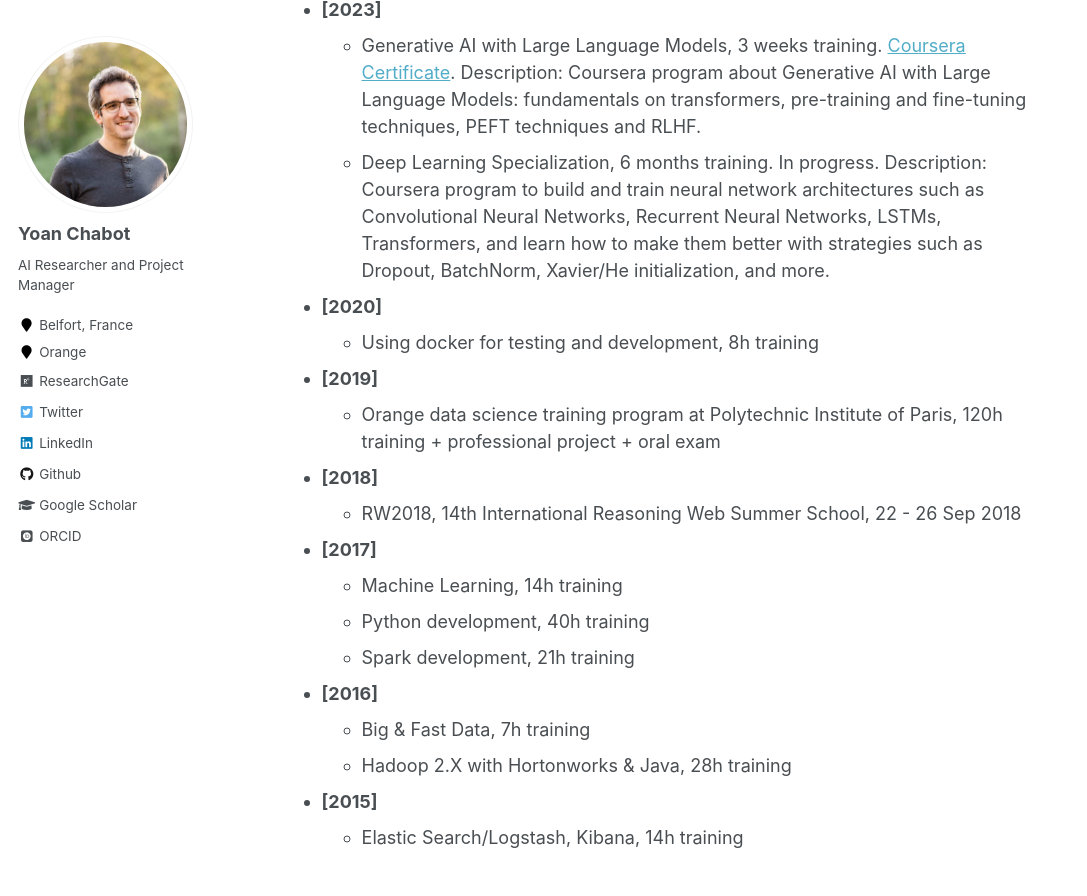
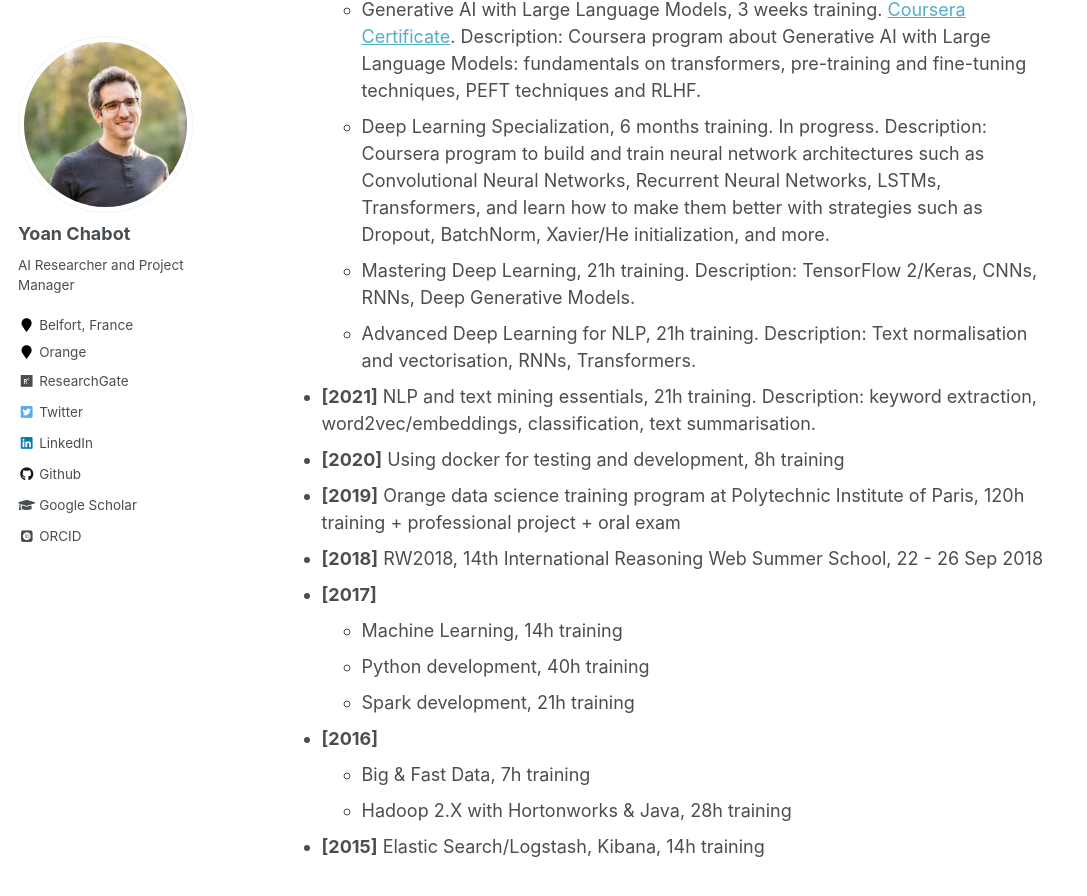
Before and after one commit to yoanchabot/yoanchabot.github.io, a Jekyll site: the page built from _pages/training.md, in a window 1280 px wide and 900 px high, scrolled down 1560 px. Shown: the top 896 px of the window, without its empty margins (0-1087 px from the left). Built offline with Jekyll 4.4.1, drawn with Linux system fonts in a browser that asks for light colours; some web fonts are replaced.

Commit message:
Update training.md

```diff
--- a/_pages/training.md
+++ b/_pages/training.md
@@ -20,8 +20,7 @@
 
 ## Training & Certifications
 ### Non-technical
-* **[2022]**
-  * Google Project Management Certificate, 6 months training. [Coursera Certificate](https://github.com/yoanchabot/papers/raw/main/Coursera_SND53FTNS7UW.pdf). Description: Hands-on program that covers traditional and Agile project management approaches throughout the life cycle of a project.
+* **[2022]** Google Project Management Certificate, 6 months training. [Coursera Certificate](https://github.com/yoanchabot/papers/raw/main/Coursera_SND53FTNS7UW.pdf). Description: Hands-on program that covers traditional and Agile project management approaches throughout the life cycle of a project.
 * **[2021]**
   * Orange Emerging Talent Development Program, 53h training
   * How to Manage a Remote Team Certificate, 11h training. [Coursera Certificate](https://github.com/yoanchabot/papers/raw/main/Coursera_RMG4HE6FJHMT.pdf). Description: Build a remote organizational culture and practices. Lead in a remote environment. Create a foundational strategy for executing a remote transformation.
@@ -33,12 +32,12 @@
 * **[2023]**
   * Generative AI with Large Language Models, 3 weeks training. [Coursera Certificate](https://github.com/yoanchabot/papers/raw/main/Coursera_CMZBA9PUDLJ3.pdf). Description: Coursera program about Generative AI with Large Language Models: fundamentals on transformers, pre-training and fine-tuning techniques, PEFT techniques and RLHF.
   * Deep Learning Specialization, 6 months training. In progress. Description: Coursera program to build and train neural network architectures such as Convolutional Neural Networks, Recurrent Neural Networks, LSTMs, Transformers, and learn how to make them better with strategies such as Dropout, BatchNorm, Xavier/He initialization, and more.
-* **[2020]**
-  * Using docker for testing and development, 8h training
-* **[2019]**
-  * Orange data science training program at Polytechnic Institute of Paris, 120h training + professional project + oral exam
-* **[2018]**
-  * RW2018, 14th International Reasoning Web Summer School, 22 - 26 Sep 2018
+  * Mastering Deep Learning, 21h training. Description: TensorFlow 2/Keras, CNNs, RNNs, Deep Generative Models.
+  * Advanced Deep Learning for NLP, 21h training. Description: Text normalisation and vectorisation, RNNs, Transformers.
+* **[2021]** NLP and text mining essentials, 21h training. Description: keyword extraction, word2vec/embeddings, classification, text summarisation.
+* **[2020]** Using docker for testing and development, 8h training
+* **[2019]** Orange data science training program at Polytechnic Institute of Paris, 120h training + professional project + oral exam
+* **[2018]** RW2018, 14th International Reasoning Web Summer School, 22 - 26 Sep 2018
 * **[2017]**
   * Machine Learning, 14h training
   * Python development, 40h training
@@ -46,5 +45,4 @@
 * **[2016]**
   * Big & Fast Data, 7h training
   * Hadoop 2.X with Hortonworks & Java, 28h training
-* **[2015]**
-  * Elastic Search/Logstash, Kibana, 14h training
+* **[2015]** Elastic Search/Logstash, Kibana, 14h training
```
